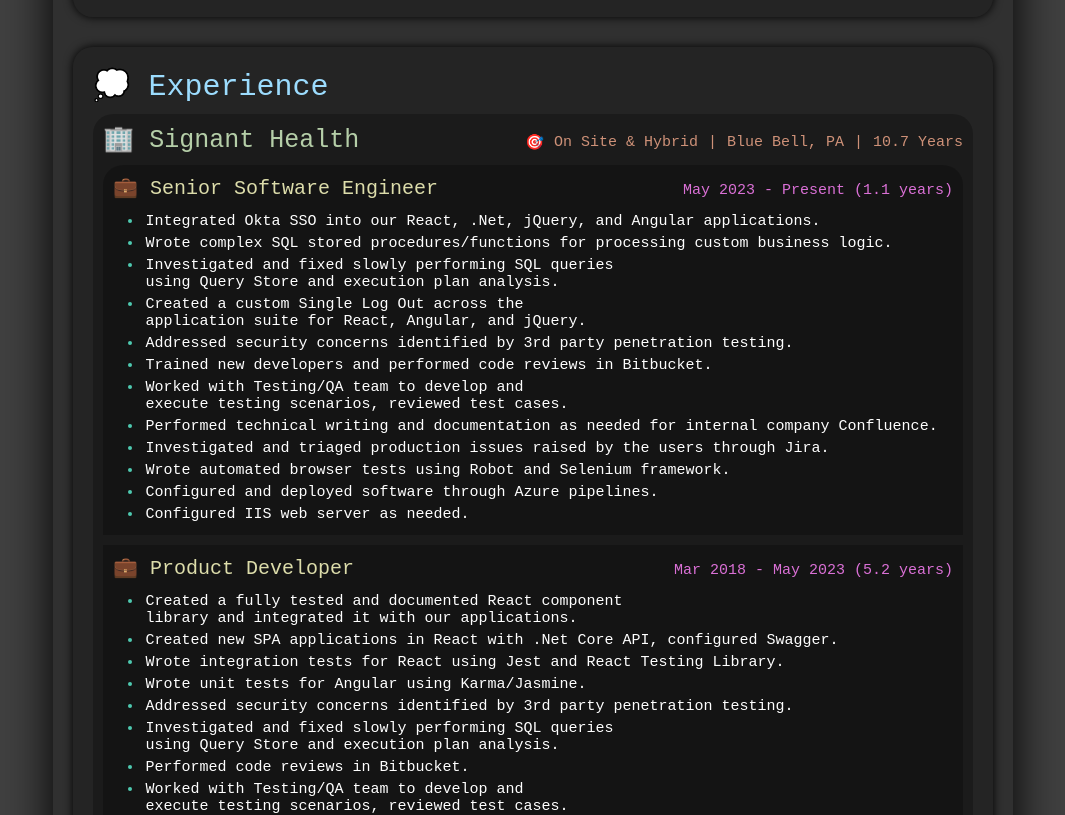
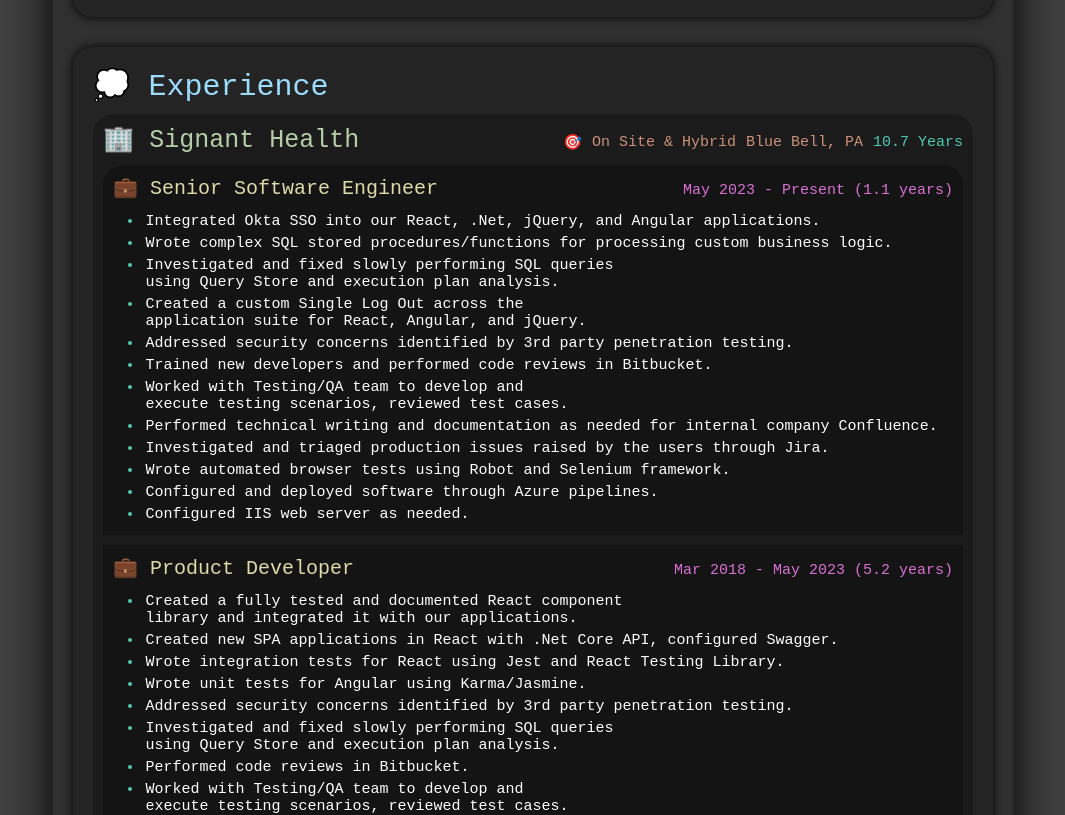
Before and after one commit to steveroof/resume, a React (Vite) app: page / in a window 1280 px wide. Shown: the part 1060-1875 px from the top of the page, without its empty margins (107-1172 px from the left). Built offline with nearby package versions, Linux system fonts and the light colour scheme.

Commit message:
fix company heading

```diff
--- a/src/assets/company.css
+++ b/src/assets/company.css
@@ -23,4 +23,8 @@
   align-items: center;
   gap: 1rem;
   color: var(--color-accent-salmon);
+
+  :nth-child(4) {
+    color: var(--color-accent-teal);
+  }
 }
--- a/src/assets/job.css
+++ b/src/assets/job.css
@@ -2,6 +2,21 @@
   display: flex;
   flex-direction: var(--flex-direction);
   gap: 1rem;
+}
+
+.jobCard {
+  background-color: var(--job-card-bg);
+  padding: var(--job-card-padding);
+
+  &:first-child {
+    border-top-left-radius: var(--border-radius);
+    border-top-right-radius: var(--border-radius);
+  }
+
+  &:last-child {
+    border-bottom-left-radius: var(--border-radius);
+    border-bottom-right-radius: var(--border-radius);
+  }
 }
 
 .jobHeading {
@@ -15,21 +30,6 @@
 
 .jobHeadingDetails {
   color: var(--color-accent-pink);
-}
-
-.job {
-  background-color: var(--job-card-bg);
-  padding: var(--job-card-padding);
-
-  &:first-child {
-    border-top-left-radius: var(--border-radius);
-    border-top-right-radius: var(--border-radius);
-  }
-
-  &:last-child {
-    border-bottom-left-radius: var(--border-radius);
-    border-bottom-right-radius: var(--border-radius);
-  }
 }
 
 .experience {
--- a/src/components/Company.tsx
+++ b/src/components/Company.tsx
@@ -25,9 +25,7 @@
         <span className="companyHeadingDetails">
           <span>🎯</span>
           <span>{locationType}</span>
-          <span>|</span>
           <span>{location}</span>
-          <span>|</span>
           <span>{`${durationYears.toFixed(1)} Year${
             durationYears > 1 ? "s" : ""
           }`}</span>
--- a/src/components/Job.tsx
+++ b/src/components/Job.tsx
@@ -15,7 +15,7 @@
   const durationYears = durationMS / 1000 / 60 / 60 / 24 / 365;
 
   return (
-    <section id={id} className="job">
+    <section id={id} className="jobCard">
       <span className="jobHeading">
         <h4>{`💼 ${title}`}</h4>
         <span className="jobHeadingDetails">{`${startDate} - ${
```
